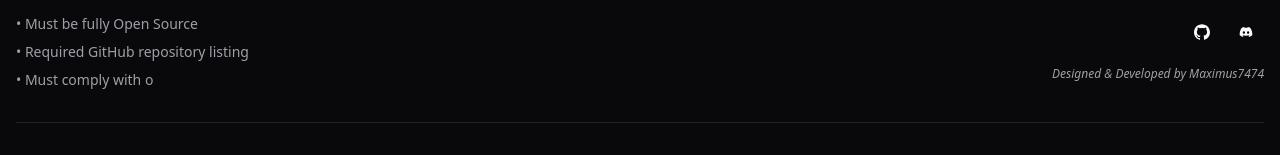
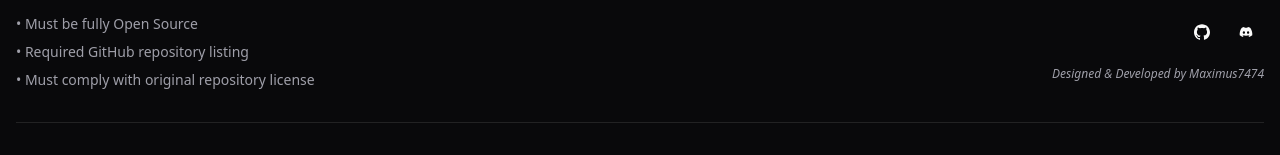
Before and after one commit to Maximus7474/overextended-redesigns, a Next.js app: page / in a window 1280 px wide. Shown: the part 1780-1935 px from the top of the page. Built offline with nearby package versions, Linux system fonts and the light colour scheme.

Commit message:
fix(footer): requirements text

```diff
--- a/src/components/footer.tsx
+++ b/src/components/footer.tsx
@@ -18,7 +18,7 @@ export default function Footer() {
                 • Required GitHub repository listing
               </li>
               <li className="flex items-start gap-2">
-                • Must comply with o
+                • Must comply with original repository license
               </li>
             </ul>
           </div>
```
